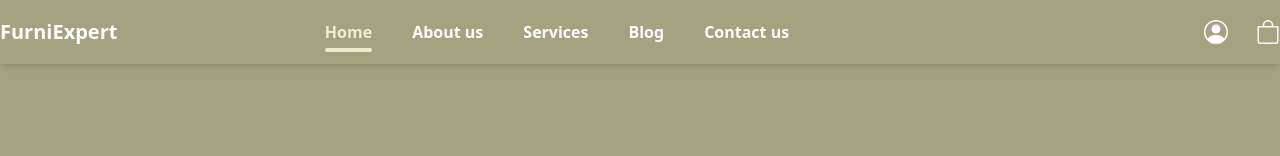
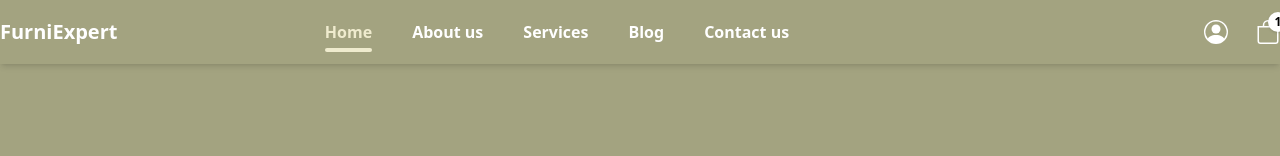
Before and after one commit to teddyvn2017/reactjs_bai3, a React (Vite) app: page / in a window 1280 px wide. Shown: the top 156 px of the page. Built offline with nearby package versions, Linux system fonts and the light colour scheme.

Commit message:
thêm hình ảnh screenshot cho template

```diff
--- a/src/components/Header.jsx
+++ b/src/components/Header.jsx
@@ -135,7 +135,7 @@ const Header = () => {
                             <a href="/dang-nhap">
                                 <BsPersonCircle />
                             </a>
-                            <CartIcon cartCount={0} />
+                            <CartIcon cartCount={1} />
                         </div>
                     </div>
 
```
Also changed, not shown: image.png (added), 1 other file (tests, documents, lock files or other folders).
